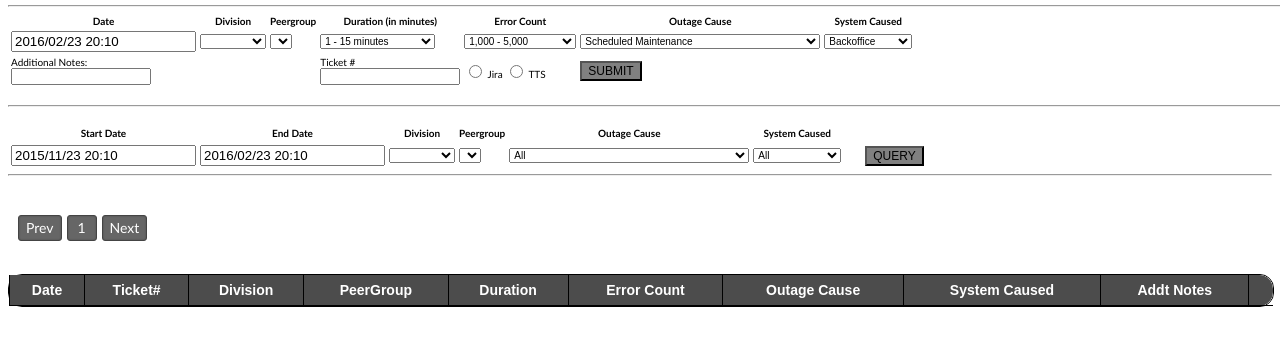
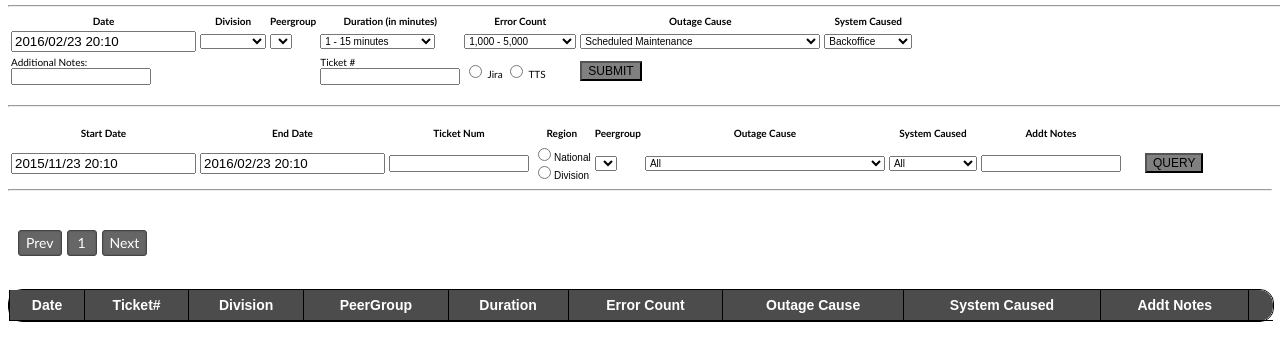
Before and after one commit to PREM1980/sid, a Django app: page / in a window 1280 px wide. Shown: the part 45-406 px from the top of the page. Run offline with Django 3.2, Linux system fonts and the light colour scheme; data that the repository does not hold is empty; parts of the project's set-up code (start-up, migrations or seed data) failed here and were passed over; some libraries are stand-ins or nearby versions.

Commit message:
Querying component change -demo version

```diff
--- a/static/js/customjs/ticket_list.js
+++ b/static/js/customjs/ticket_list.js
@@ -1,4 +1,26 @@
 $(document).ready(function() {
+
+
+    $('#radio_division').click(function() {
+
+    });
+
+    $('#radio_division').click(function() {
+        if ($('#radio_division').is(':checked')) {
+            $('#divisions').show()
+            $('#divisions_header').show()
+            $("#radio_national").removeAttr("checked");
+        }
+    });
+
+    $('#radio_national').click(function() {
+        if ($('#radio_national').is(':checked')) {
+
+            $('#divisions').hide()
+            $("#radio_division").removeAttr("checked");
+        }
+    });
+
 
     $(function() {
         $("#dialog").dialog({
@@ -38,11 +60,11 @@ $(document).ready(function() {
                         url: '/update-ticket-data',
                         type: 'POST',
                         data: data,
-                        success: function(result){
+                        success: function(result) {
 
-                            if (result.status != 'success'){
+                            if (result.status != 'success') {
                                 alert("Row Update Failed!! Contact Support")
-                            }else{
+                            } else {
                                 alert("Row Updated!! Playaround!!")
                                 $('#dialog').dialog("close");
                                 load_datatable('Y')
@@ -71,7 +93,6 @@ $(document).ready(function() {
 
 
     $('#query').click(function() {
-        alert('clicked')
         load_datatable('N')
     })
 
@@ -80,11 +101,13 @@ $(document).ready(function() {
         data = {
             'start_date': $('#query_datepicker_start').val(),
             'end_date': $('#query_datepicker_end').val(),
+            'ticket_num': $('#query_ticket_num').html(),
             'division': $('#query_division').val(),
             'pg': $('#query_peergroup').val(),
             //'error_count': $('#duration').val(),
             'outage_caused': $('#query_cause').val(),
             'system_caused': $('#query_subcause').val(),
+            'addt_notes': $('#query_addt_notes').html(),
             'initial': initial
         }
 
@@ -179,6 +202,60 @@ $(document).ready(function() {
             //load_datatable('N')
         })
 
+
+        $(function() {
+
+            $('#load').click(function(event) {
+                event.preventDefault();
+
+                if ($('#division').val().length == 0) {
+                    alert('Select a division')
+                } else if ($('#peergroup').val().length == 0) {
+                    alert('Select a peergroup')
+                } else if ($('#ticket_no').val().length == 0) {
+                    alert('Enter a valid ticket number')
+                } else if ($('#radio1').is(':not(:checked)') && $('#radio2').is(':not(:checked)')) {
+                    alert('Select JIRA/TTS ticket')
+                } else {
+
+                    data = {
+                        'date': $('#datepicker').val(),
+                        'division': $('#division').val(),
+                        'pg': $('#peergroup').val(),
+                        'duration': $('#duration').val(),
+                        'error_count': $('#errorcount').val(),
+                        'ticket_num': $('#ticket_no').val(),
+                        'outage_caused': $('#cause').val(),
+                        'system_caused': $('#subcause').val(),
+                        'addt_notes': $('#additional_notes').val(),
+                        'ticket_type': $('input[name=tkt-radio]:checked').val()
+                    }
+                    console.log('data_table insert data == ', data)
+
+                    $.ajax({
+                        type: "POST",
+                        url: '/post-ticket-data',
+                        data: data,
+                        success: function(result) {
+
+                            result = result
+
+                            if (result.status != 'success') {
+                                alert(result.status)
+                            } else {
+                                alert("You're stored in our DB!! Playaround!!")
+                                load_datatable('Y')
+                            }
+                        },
+                    });
+
+                }
+
+            });
+
+        });
+
+
     }
 
 
--- a/templates/tickets/mainpage.html
+++ b/templates/tickets/mainpage.html
@@ -48,60 +48,6 @@
         $('#query_end_time').timepicker();
         //$( '#example' ).DataTable();
 
-        $(function() {
-
-            $('#load').click(function(event) {
-                    event.preventDefault();
-
-                    if ($('#division').val().length == 0) {
-                    	alert('Select a division')
-                    }
-                    else if ($('#peergroup').val().length == 0) {
-                    	alert('Select a peergroup')
-                    }
-                    else if ($('#ticket_no').val().length == 0) {
-                    	alert('Enter a valid ticket number')
-                    }
-                    else if ($('#radio1').is(':not(:checked)') && $('#radio2').is(':not(:checked)') ) {
-                    	alert('Select JIRA/TTS ticket')
-                    }
-                    else{
-
-                    data = {
-                        'date': $('#datepicker').val(),
-                        'division': $('#division').val(),
-                        'pg': $('#peergroup').val(),
-                        'duration': $('#duration').val(),
-                        'error_count': $('#errorcount').val(),
-                        'ticket_num': $('#ticket_no').val(),
-                        'outage_caused': $('#cause').val(),
-                        'system_caused': $('#subcause').val(),
-                        'addt_notes': $('#additional_notes').val(),
-                        'ticket_type': $('input[name=tkt-radio]:checked').val()
-                    }
-                    console.log('data_table insert data == ', data)
-
-                    $.ajax({
-                        type: "POST",
-                        url: '/post-ticket-data',
-                        data: data,
-                        success: function(result) {
-
-                            result = result
-
-                            if (result.status != 'success'){
-                            	alert(result.status)
-                            }else{
-                            	alert("You're stored in our DB!! Playaround!!")
-                            	//load_datatable('Y')
-                            }
-                        },
-                    });
-
-                }
-
-                });
-        });
 
     });
 
@@ -135,8 +81,14 @@
         } else{
         	items = central.concat(western).concat(northeast)
         	items = items.sort()
+            //When National add 'ALL'
+            $(pg_widget).append($('<option>', {
+                    value: 'ALL',
+                    text: 'ALL'
+            }))
+        }
 
-        }
+
 
             for (i = 0; i < items.length; i++) {
                 $(pg_widget).append($('<option>', {
@@ -144,10 +96,7 @@
                     text: items[i]
                 }))
             }
-            $(pg_widget).append($('<option>', {
-                    value: 'ALL',
-                    text: 'ALL'
-                }))
+
 
         }
     </script>
@@ -269,10 +218,13 @@
                 <!--<th>Start Time</th>-->
                 <th>End Date</th>
                 <!--<th>End Time</th>-->
-                <th>Division</th>
+                <th>Ticket Num</th>
+                <th>Region</th>
+                <th id="divisions_header" style="display:none">Division</th>
                 <th>Peergroup</th>
                 <th>Outage Cause</th>
                 <th>System Caused</th>
+                <th>Addt Notes</th>
             </tr>
 
             <tr>
@@ -285,16 +237,39 @@
                 <td>
                     <input type="text" id="query_datepicker_end">
                 </td>
-
                 <td>
                     <div class="ui-widget">
-                        <select id="query_division" onchange="getval(this,'retrieving');">
+                        <input id="query_ticket_no" width="100%">
+                    </div>
+                </td>
+                <td >
+                    <div class="ui-widget" >
+                        <input id="radio_national" type="radio">National
+                        <br>
+                        <input id="radio_division" type="radio">Division
+                        <!-- <select id="query_division" onchange="getval(this,'retrieving');">
                             <option selected></option>
                             <option>National</option>
                             <option>Central</option>
                             <option>Northeast</option>
                             <option>Western</option>
-                        </select>
+                        </select> -->
+                    </div>
+                </td>
+                <td id="divisions" style="display:none">
+                    <div class="ui-widget">
+                        <input type="radio">Central
+                        <br>
+                        <input type="radio">NorthEast
+                        <br>
+                        <input type="radio">Western
+                        <!-- <select id="query_division" onchange="getval(this,'retrieving');">
+                            <option selected></option>
+                            <option>National</option>
+                            <option>Central</option>
+                            <option>Northeast</option>
+                            <option>Western</option>
+                        </select> -->
                     </div>
                 </td>
                 <td>
@@ -328,6 +303,11 @@
                             <option>Billing System</option>
                             <option>Other</option>
                         </select>
+                    </div>
+                </td>
+                <td>
+                    <div class="ui-widget">
+                        <input id="query_addt_notes" width="100%">
                     </div>
                 </td>
                 <td>
--- a/tickets/views.py
+++ b/tickets/views.py
@@ -67,7 +67,7 @@ class GetTicketData(View):
     def post(self, request):
 
         alldata = request.POST
-
+        print 'alldata == ', alldata
         outage_caused = alldata.get('outage_caused')
         division = alldata.get('division')
         pg = alldata.get('pg')
@@ -75,6 +75,9 @@ class GetTicketData(View):
         end_dt = alldata.get('end_date')
         initial = alldata.get('initial')
         system_caused = alldata.get('system_caused')
+        addt_notes = alldata.get('addt_notes')
+        print 'outage_caused == ', outage_caused
+        print 'system_caused == ', system_caused
 
         data = {}
         results = []
@@ -87,7 +90,26 @@ class GetTicketData(View):
                 end_date = datetime.datetime.strptime(
                     str(alldata.get('end_date')), '%Y/%m/%d %H:%S').strftime('%Y-%m-%d %H:%S:00')
 
-                for each in Tickets.objects.filter(created_dt__range=(start_date, end_date)).filter(division=division).filter(pg=pg).filter(outage_caused=outage_caused).filter(system_caused=system_caused)[:100]:
+                if system_caused =='All' and outage_caused == 'All':
+                    filters = {
+                        'created_dt__range':[start_date,end_date],
+                        'division':division,
+                        'pg':pg,
+                        #'system_caused':system_caused,
+                        #'outage_caused':outage_caused,
+                        'addt_notes':addt_notes
+                    }
+                else:
+                    filters = {
+                        'created_dt__range':[start_date,end_date],
+                        'division':division,
+                        'pg':pg,
+                        'addt_notes':addt_notes
+                    }
+
+                print 'filters == ', filters
+
+                for each in Tickets.objects.filter(**filters)[:100]:
                     data['ticket_id'] = each.ID
                     data['created_dt'] = each.created_dt
                     data['ticket_num'] = each.ticket_num
@@ -100,6 +122,7 @@ class GetTicketData(View):
                     data['addt_notes'] = each.addt_notes
                     results.append(data)
                     data = {}
+
             else:
                 for each in Tickets.objects.order_by('created_dt')[:100]:
                     data['ticket_id'] = each.ID
```
Also changed, not shown: 1 other file.
